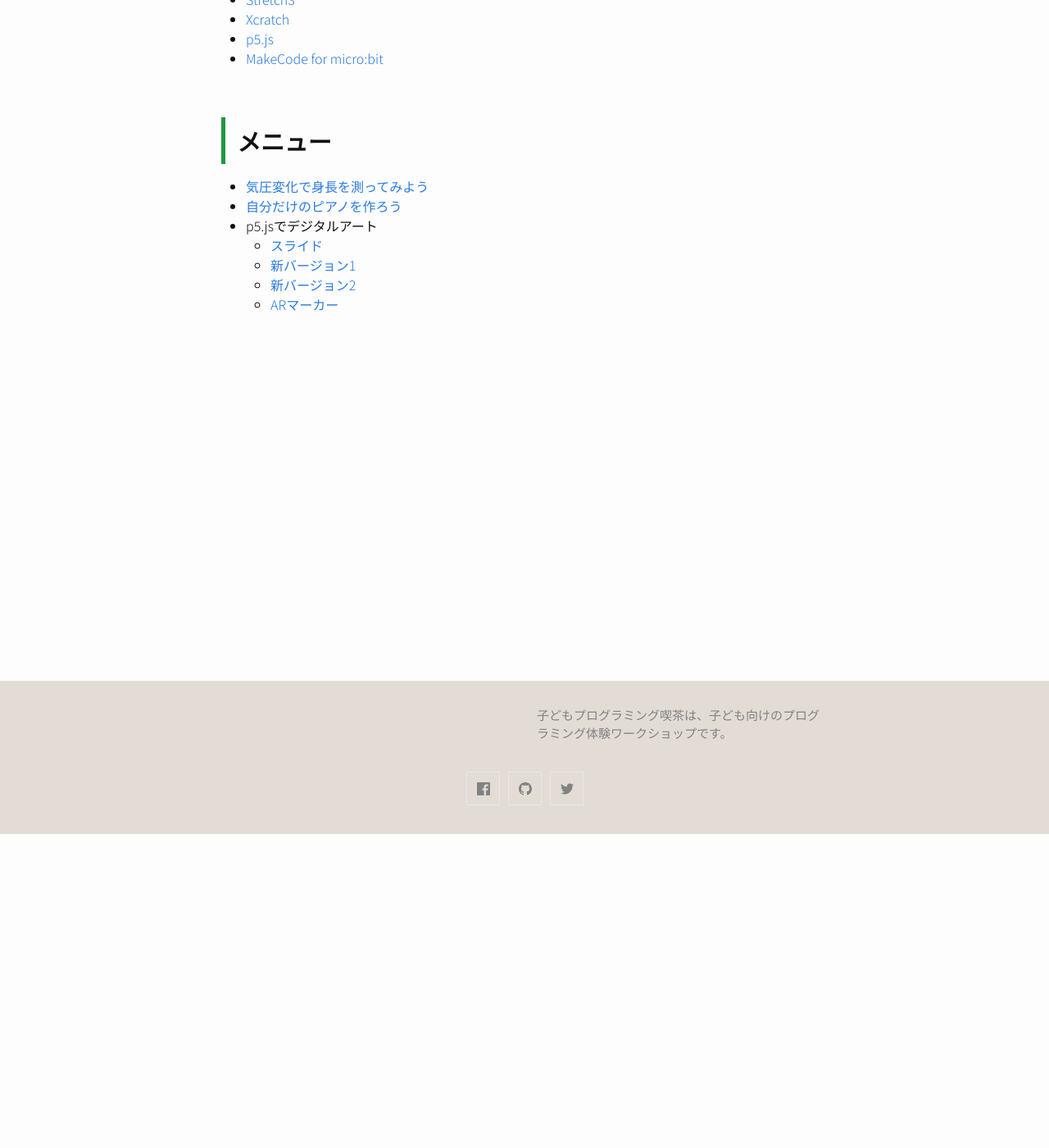
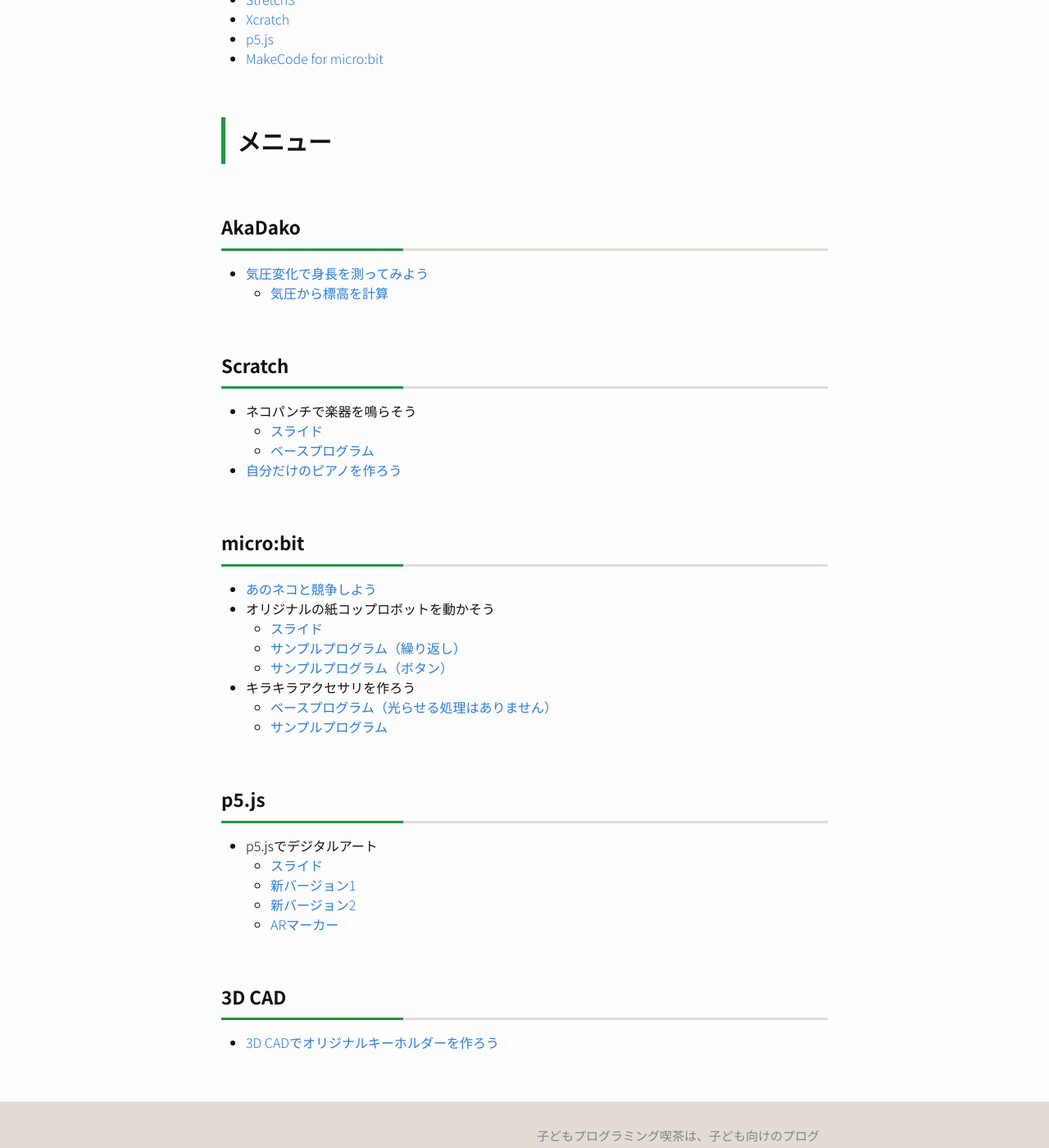
Before and after one commit to pgmsaloon4kids/pgmsaloon4kids.github.io, a Jekyll site: the page built from pages/kyoto/2023-recipe.md, in a window 1280 px wide and 1400 px high, scrolled down 383 px. Shown: the whole window at 82% size. Built offline with Jekyll 4.4.1, drawn with Linux system fonts in a browser that asks for light colours.

Commit message:
リンク更新

```diff
--- a/pages/kyoto/2023-recipe.md
+++ b/pages/kyoto/2023-recipe.md
@@ -13,10 +13,32 @@
 - [MakeCode for micro:bit](https://makecode.microbit.org/)
 
 ## メニュー
+### AkaDako
 - [気圧変化で身長を測ってみよう](https://399.jp/c1)
+    - [気圧から標高を計算](https://keisan.casio.jp/exec/system/1257609530)
+
+### Scratch
+- ネコパンチで楽器を鳴らそう
+    - [スライド](https://drive.google.com/file/d/1YSl3U-4TACnDyF-JPxq1-HdZwYjrTQCd/view?usp=sharing)
+    - [ベースプログラム](https://scratch.mit.edu/projects/302509694/)
 - [自分だけのピアノを作ろう](https://scratch.mit.edu/projects/842015943/)
+
+### micro:bit
+- [あのネコと競争しよう](https://scratch.mit.edu/projects/842096006/)
+- オリジナルの紙コップロボットを動かそう
+    - [スライド](https://docs.google.com/presentation/d/19BgvWnjv3_oF3LWeHaL7kbkWYomK7AzP0CTd2w59BnA/edit?usp=sharing)
+    - [サンプルプログラム（繰り返し）](https://makecode.microbit.org/_6jzRqFcdAdYL)
+    - [サンプルプログラム（ボタン）](https://makecode.microbit.org/_bAoXJ2DuHRtb)
+- キラキラアクセサリを作ろう
+    - [ベースプログラム（光らせる処理はありません）](https://makecode.microbit.org/_VxeXAsXcje2v)
+    - [サンプルプログラム](https://makecode.microbit.org/_fvmH9VAt83tH)
+
+### p5.js
 - p5.jsでデジタルアート
     - [スライド](https://docs.google.com/presentation/d/1J8cxgNk3Bt_Gz84ZyQuvSRO45tfcSTxTqoNtn1lvbww/edit?usp=sharing)
     - [新バージョン1](https://editor.p5js.org/toyota_ref/sketches/NVfJwXJFm)
     - [新バージョン2](https://editor.p5js.org/toyota_ref/sketches/1oceQhkQC)
     - [ARマーカー](https://editor.p5js.org/toyota_ref/sketches/_OnyNHPD2)
+
+### 3D CAD
+- [3D CADでオリジナルキーホルダーを作ろう](https://docs.google.com/presentation/d/1g4VGvMihqIMqgBHcAbqmN_ig_gFgWXk93aix65W_3ZM/edit?usp=sharing)
```
